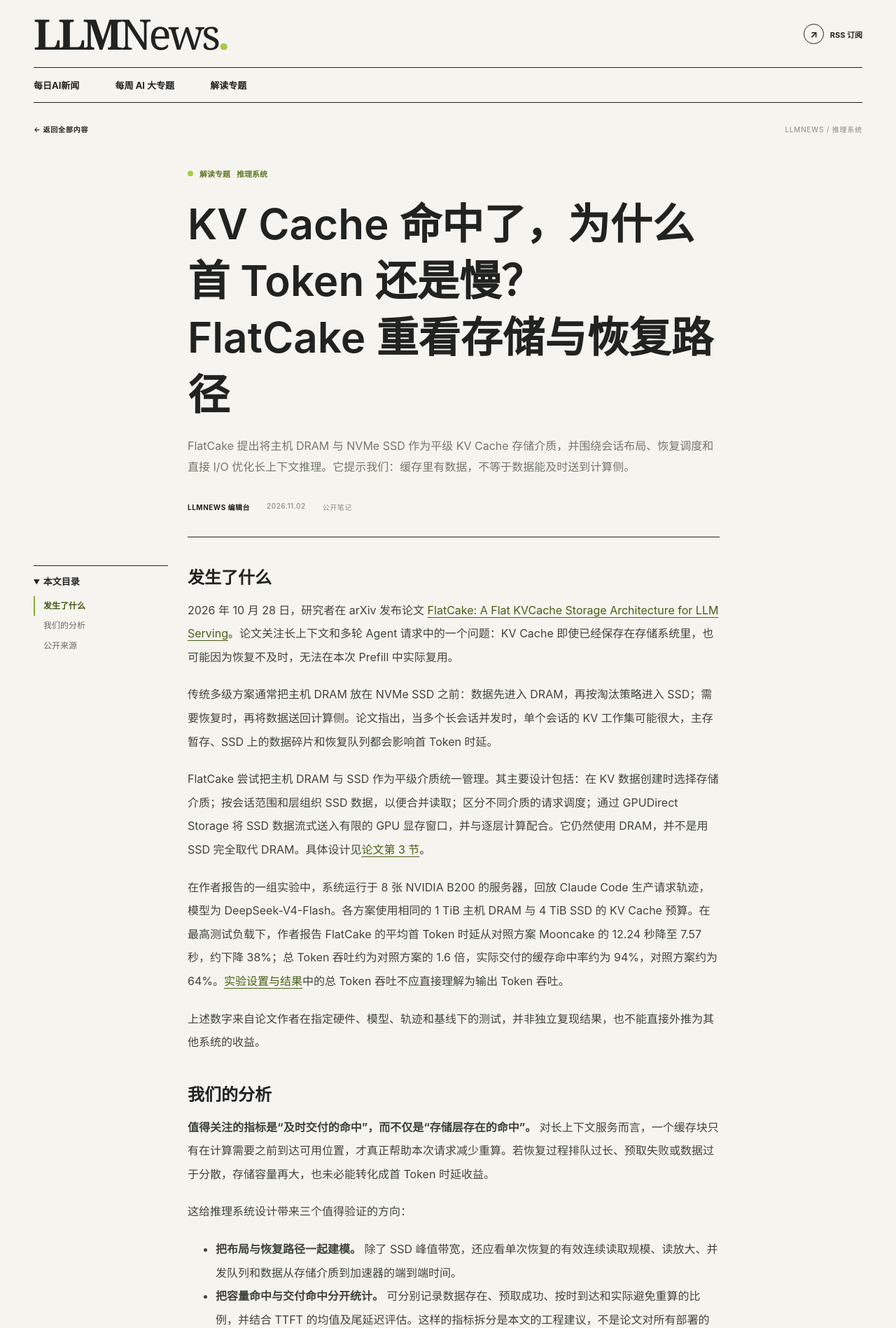
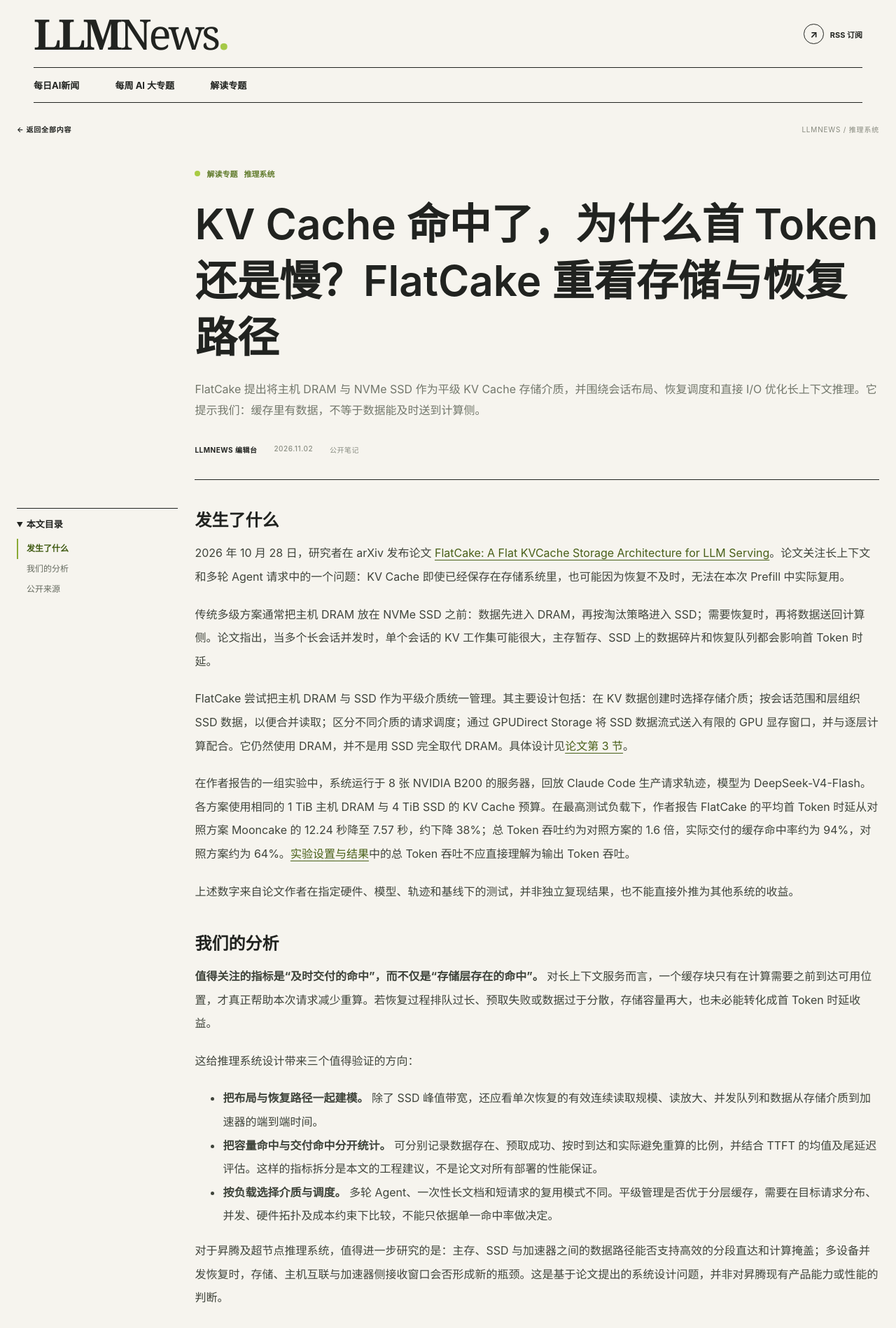
Before and after one commit to ai-v5/LLMNews, a Jekyll site: the page built from docs/_posts/2026-11-02-flatcake-kv-cache-delivery.md, in a window 1280 px wide. Shown: the top 1898 px of the page at 70% size. Built offline with Jekyll 4.4.1, drawn with Linux system fonts in a browser that asks for light colours.

Commit message:
Widen desktop article reading layout

```diff
--- a/docs/assets/site.css
+++ b/docs/assets/site.css
@@ -100,9 +100,11 @@ button:focus-visible, a:focus-visible, input:focus-visible, summary:focus-visibl
 .article-body .article-disclaimer { margin-top: 34px; padding-top: 16px; border-top: 1px solid var(--line); color: #777a70; font-family: var(--sans); font-size: 12px; line-height: 1.8; }
 .back-link { display: inline-block; margin-top: 35px; font-family: var(--sans); font-size: 12px; font-weight: 700; }
 @media (min-width: 900px) {
-  .article.has-toc .article-header, .article.has-toc .article-layout { margin-left: max(220px, calc((100% - 760px) / 2)); margin-right: auto; }
+  .article.wrap { width: min(1920px, calc(100% - 48px)); }
+  .article-header, .article-layout { max-width: none; }
+  .article.has-toc .article-header, .article.has-toc .article-layout { margin-left: calc(clamp(192px, 18vw, 288px) + 24px); margin-right: 0; }
   .article.has-toc .article-layout { position: relative; }
-  .article-toc { position: absolute; top: 0; right: calc(100% + 28px); bottom: 0; width: 192px; margin: 0; }
+  .article-toc { position: absolute; top: 0; right: calc(100% + 24px); bottom: 0; width: clamp(192px, 18vw, 288px); margin: 0; }
   .article-toc-inner { position: sticky; top: 24px; }
   .article-toc-disclosure { border-top: 1px solid var(--ink); border-bottom: 0; }
   .article-toc-nav { max-height: calc(100vh - 100px); }
```
